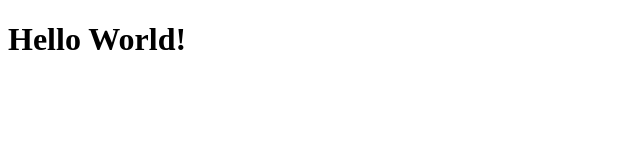
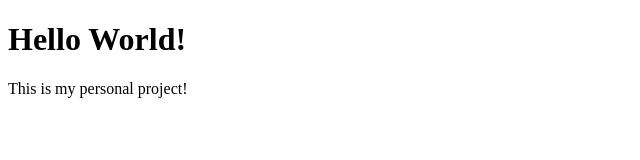
Before and after one commit to WebDev-UW/personal-projects, a plain HTML site: page OwenHunt/index.html in a window 1280 px wide. Shown: the whole page, without its empty margins (0-640 px from the left). Drawn offline with Linux system fonts and the light colour scheme.

Commit message:
Update index.html

```diff
--- a/OwenHunt/index.html
+++ b/OwenHunt/index.html
@@ -1,5 +1,6 @@
 <!DOCTYPE html>
     <body>
         <h1>Hello World!</h1>
+        <p>This is my personal project!</p>
     </body>
 </html>
```
